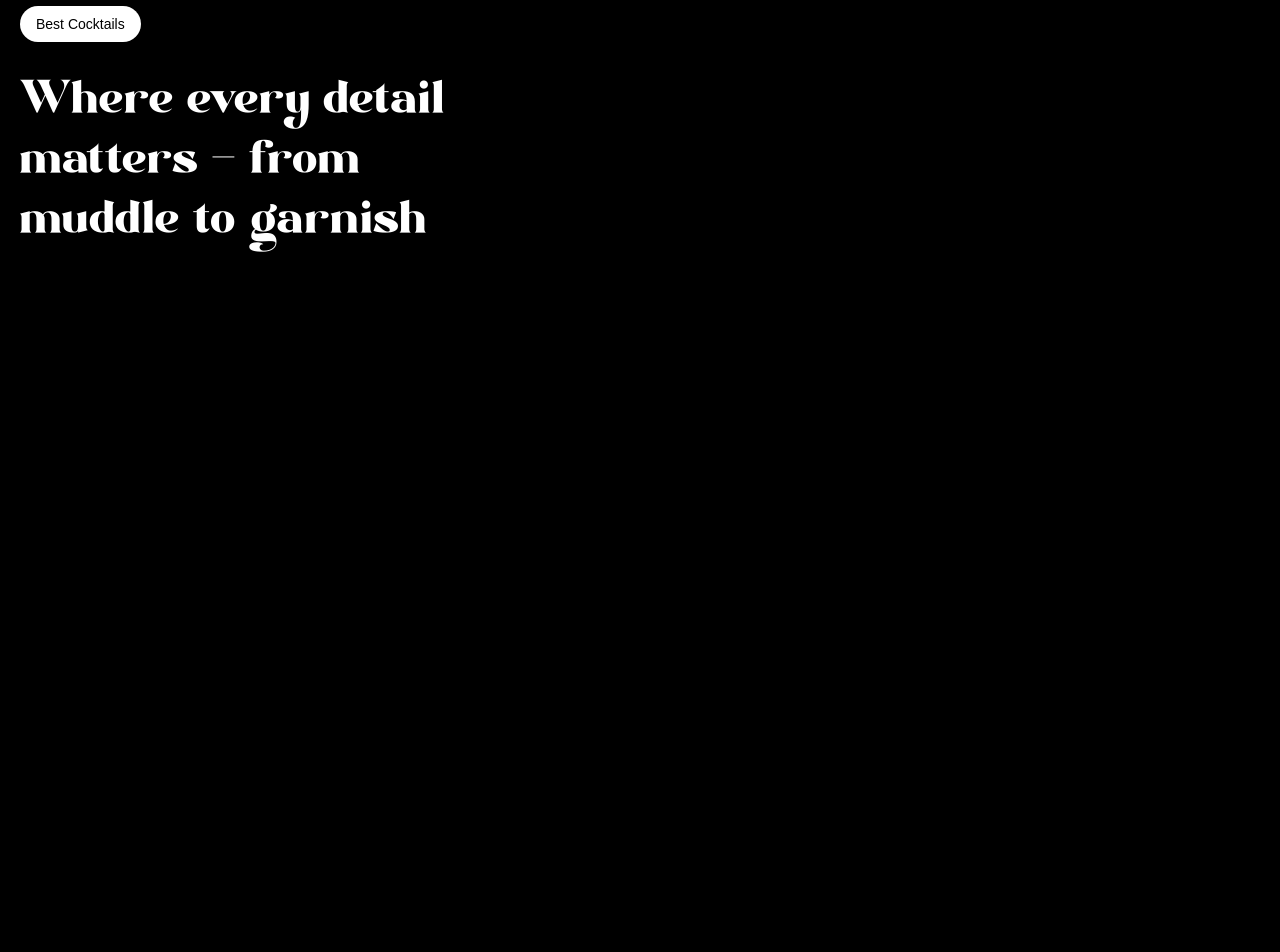
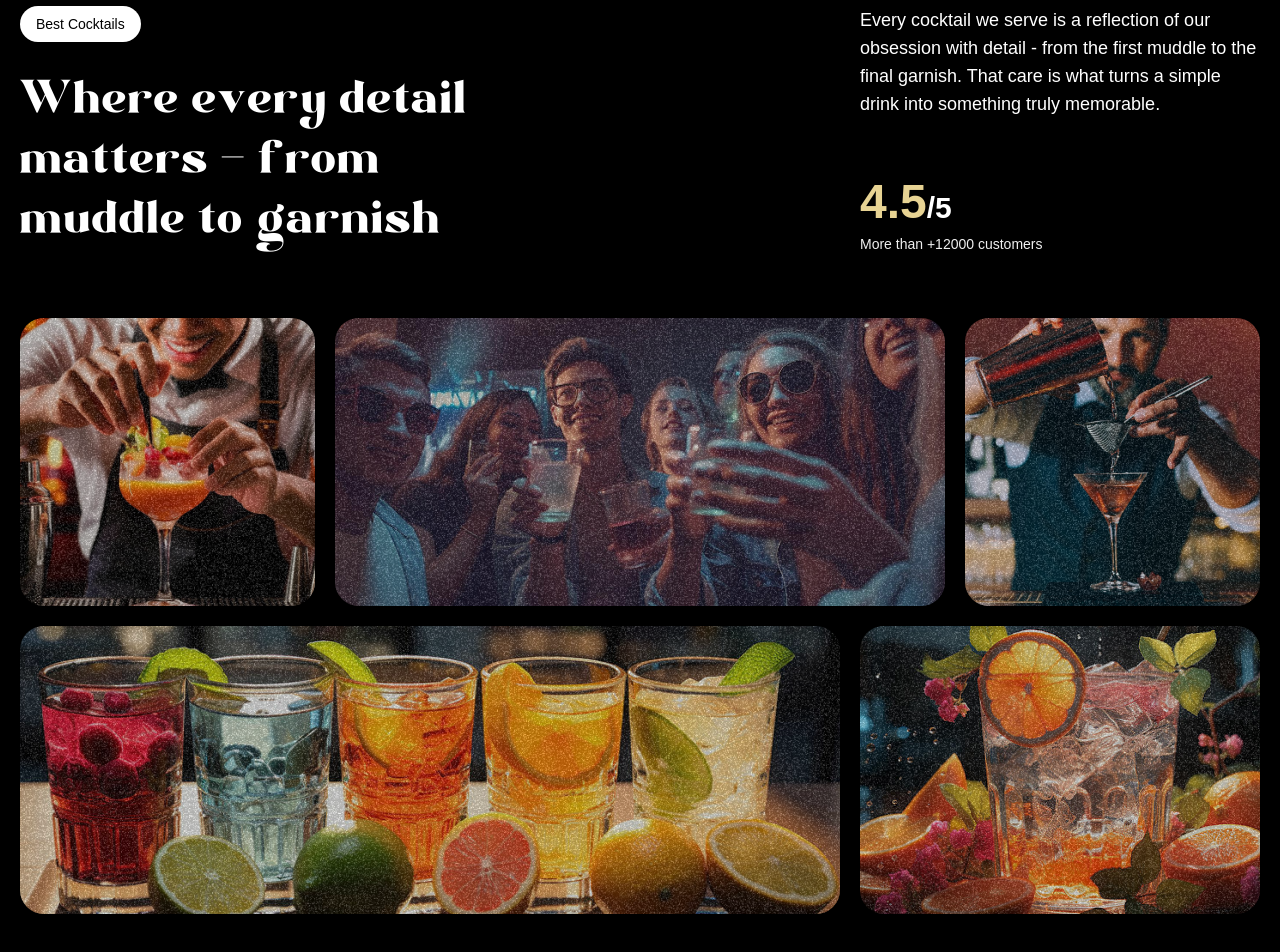
Before and after one commit to akira-odgr/jsm-gsap-landing, a React (Vite) app: page / in a window 1280 px wide. Shown: the part 1706-2658 px from the top of the page. Before the commit the page ends 2400 px from the top, so only its background shows below. Built offline with nearby package versions, Linux system fonts and the light colour scheme; a web font is replaced by a local one.

Commit message:
aboutセクションが完成しました。

```diff
--- a/src/components/layout/About.jsx
+++ b/src/components/layout/About.jsx
@@ -1,6 +1,41 @@
 import { cn } from "@/utils/cn";
+import { useGSAP } from "@gsap/react";
+import gsap from "gsap";
+import { SplitText } from "gsap/all";
 
 export const About = () => {
+    useGSAP(() => {
+        const titleSplit = SplitText.create("#about h2", {
+            top: "words",
+        });
+
+        const scrollTimeline = gsap.timeline({
+            scrollTrigger: {
+                trigger: "#about",
+                start: "top center",
+            },
+        });
+
+        scrollTimeline
+            .from(titleSplit.words, {
+                opacity: 0,
+                duration: 1,
+                yPercent: 100,
+                ease: "expo.out",
+                stagger: 0.02,
+            })
+            .from(
+                ".top-grid div, .bottom-grid div",
+                {
+                    opacity: 0,
+                    duration: 1,
+                    ease: "power1.inOut",
+                    stagger: 0.04,
+                },
+                "-=0.5"
+            );
+    }, []);
+
     return (
         <section id="about">
             <div className={cn("mb-16 px-5", "md:px-0")}>
@@ -13,6 +48,55 @@
                             garnish
                         </h2>
                     </div>
+
+                    <div className="sub-content">
+                        <p>
+                            Every cocktail we serve is a reflection of our
+                            obsession with detail - from the first muddle to the
+                            final garnish. That care is what turns a simple
+                            drink into something truly memorable.
+                        </p>
+
+                        <div>
+                            <p
+                                className={cn(
+                                    "text-xl font-bold",
+                                    "md:text-3xl"
+                                )}
+                            >
+                                <span>4.5</span>/5
+                            </p>
+                            <p className="text-sm text-white-100">
+                                More than +12000 customers
+                            </p>
+                        </div>
+                    </div>
+                </div>
+            </div>
+
+            <div className="top-grid">
+                <div className="md:col-span-3">
+                    <div className="noisy" />
+                    <img src="/images/abt1.png" alt="grid-img-1" />
+                </div>
+                <div className="md:col-span-6">
+                    <div className="noisy" />
+                    <img src="/images/abt2.png" alt="grid-img-2" />
+                </div>
+                <div className="md:col-span-3">
+                    <div className="noisy" />
+                    <img src="/images/abt5.png" alt="grid-img-5" />
+                </div>
+            </div>
+
+            <div className="bottom-grid">
+                <div className="md:col-span-8">
+                    <div className="noisy" />
+                    <img src="/images/abt3.png" alt="grid-img-3" />
+                </div>
+                <div className="md:col-span-4">
+                    <div className="noisy" />
+                    <img src="/images/abt4.png" alt="grid-img-4" />
                 </div>
             </div>
         </section>
```
